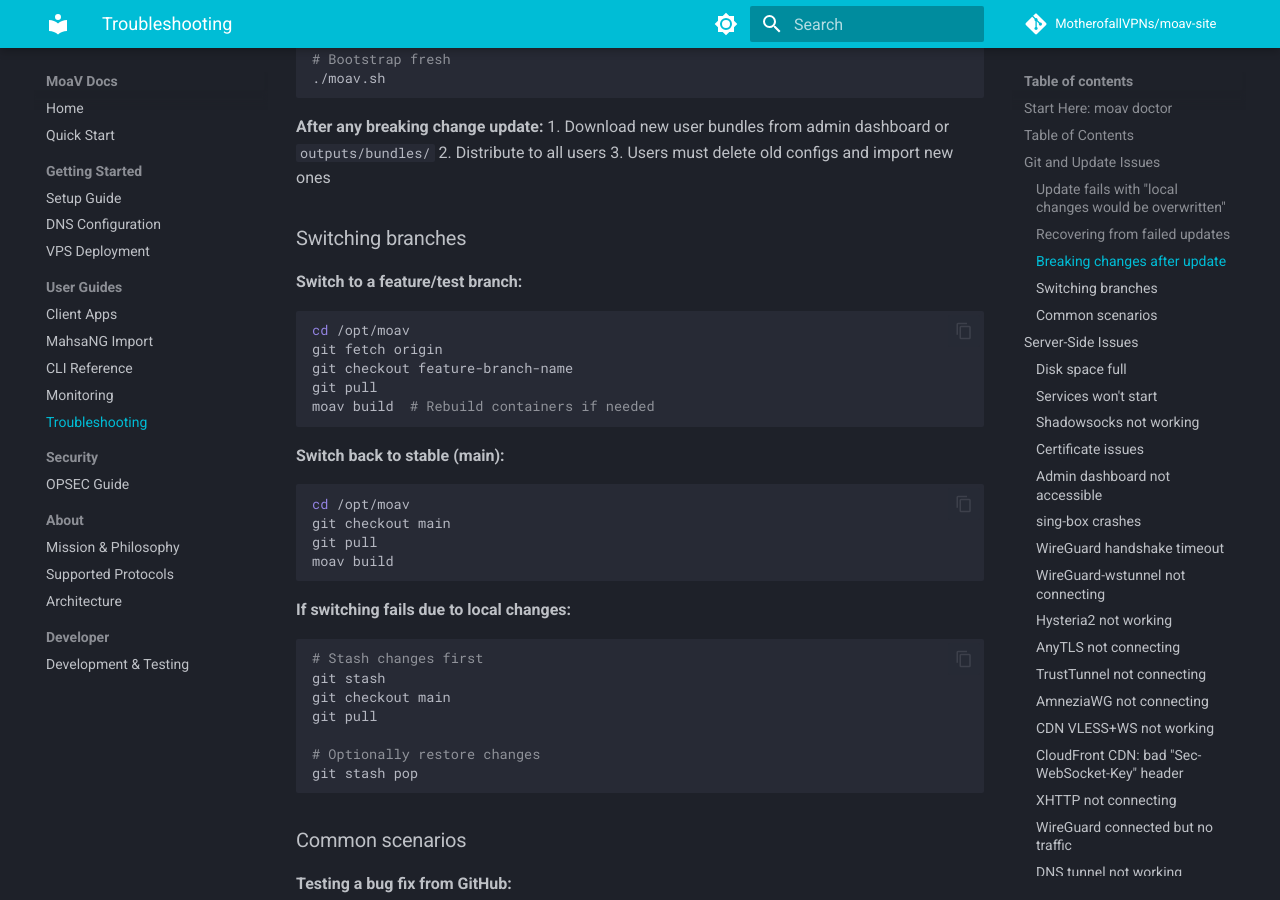
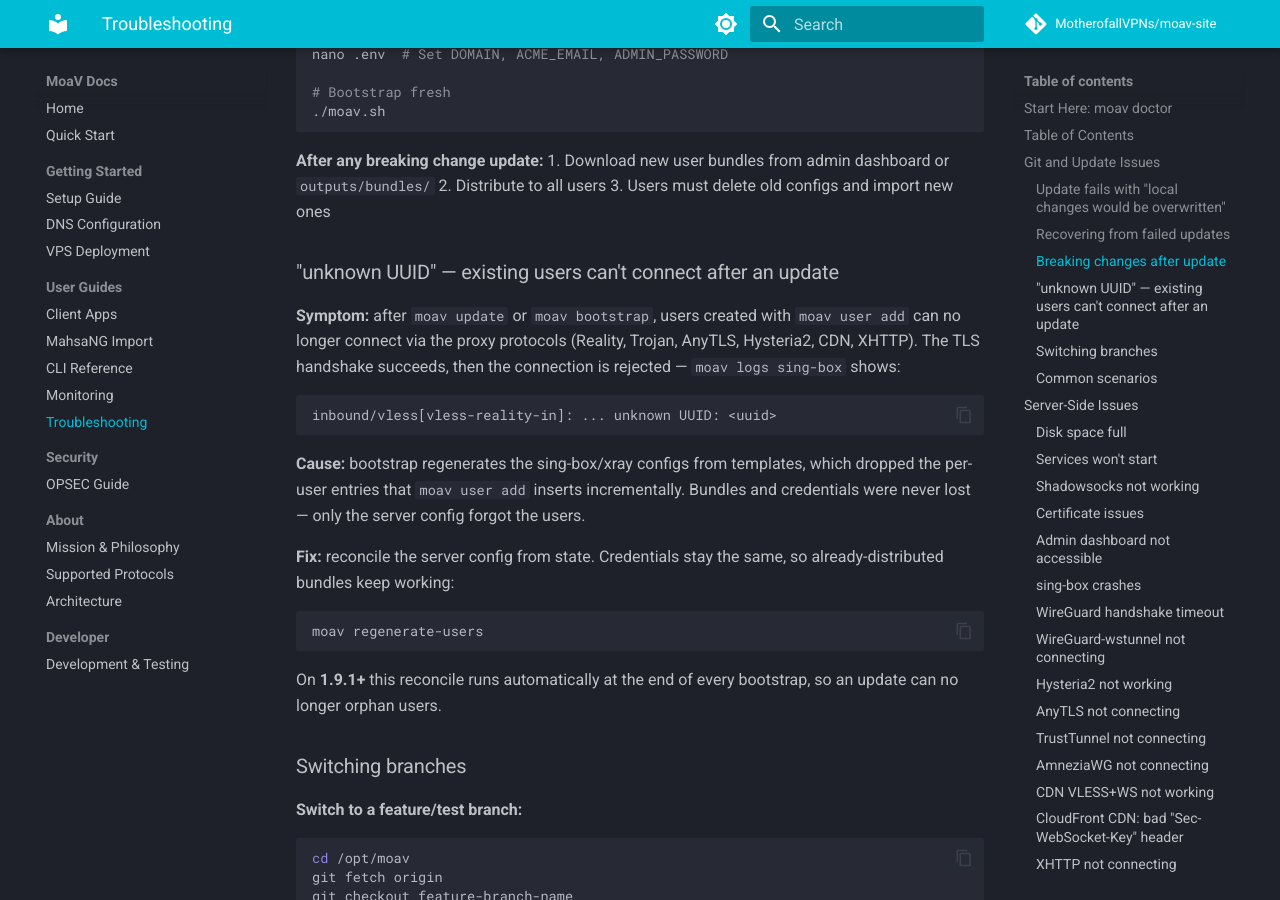
Before and after one commit to MotherofallVPNs/moav-site, an MkDocs documentation site: the page built from docs/TROUBLESHOOTING.md, in a window 1280 px wide and 900 px high, scrolled down 5006 px. Built offline with MkDocs 1.6.1 and Material for MkDocs 9.7.7, drawn with Linux system fonts in a browser that asks for light colours; comment, search, counter and statistics services are not loaded; some of the changed text lies outside the part shown.

Commit message:
docs(troubleshooting): "unknown UUID" after update → moav regenerate-users
Mirror the server-repo TROUBLESHOOTING entry (#157) to the live site:
symptom (unknown UUID logs, existing users cant connect after an
update/bootstrap), cause (template regen wipes per-user entries), fix
(moav regenerate-users; auto on bootstrap in 1.9.1+).

Co-Authored-By: Claude Opus 4.8 <noreply@anthropic.com>
Claude-Session: https://claude.ai/code/session_012BWuTaD7kxGQksBLFHrUEp

````diff
--- a/docs/TROUBLESHOOTING.md
+++ b/docs/TROUBLESHOOTING.md
@@ -41,6 +41,7 @@ If `moav doctor` identifies the issue, follow its hints. If not, continue below.
   - [Update fails with "local changes would be overwritten"](#update-fails-with-local-changes-would-be-overwritten)
   - [Recovering from failed updates](#recovering-from-failed-updates)
   - [Breaking changes after update](#breaking-changes-after-update)
+  - ["unknown UUID" after an update](#unknown-uuid-existing-users-cant-connect-after-an-update)
   - [Switching branches](#switching-branches)
 - [Server-Side Issues](#server-side-issues)
   - [Services won't start](#services-wont-start)
@@ -219,6 +220,24 @@ nano .env  # Set DOMAIN, ACME_EMAIL, ADMIN_PASSWORD
 2. Distribute to all users
 3. Users must delete old configs and import new ones
 
+### "unknown UUID" — existing users can't connect after an update
+
+**Symptom:** after `moav update` or `moav bootstrap`, users created with `moav user add` can no longer connect via the proxy protocols (Reality, Trojan, AnyTLS, Hysteria2, CDN, XHTTP). The TLS handshake succeeds, then the connection is rejected — `moav logs sing-box` shows:
+
+```
+inbound/vless[vless-reality-in]: ... unknown UUID: <uuid>
+```
+
+**Cause:** bootstrap regenerates the sing-box/xray configs from templates, which dropped the per-user entries that `moav user add` inserts incrementally. Bundles and credentials were never lost — only the server config forgot the users.
+
+**Fix:** reconcile the server config from state. Credentials stay the same, so already-distributed bundles keep working:
+
+```bash
+moav regenerate-users
+```
+
+On **1.9.1+** this reconcile runs automatically at the end of every bootstrap, so an update can no longer orphan users.
+
 ### Switching branches
 
 **Switch to a feature/test branch:**
````
